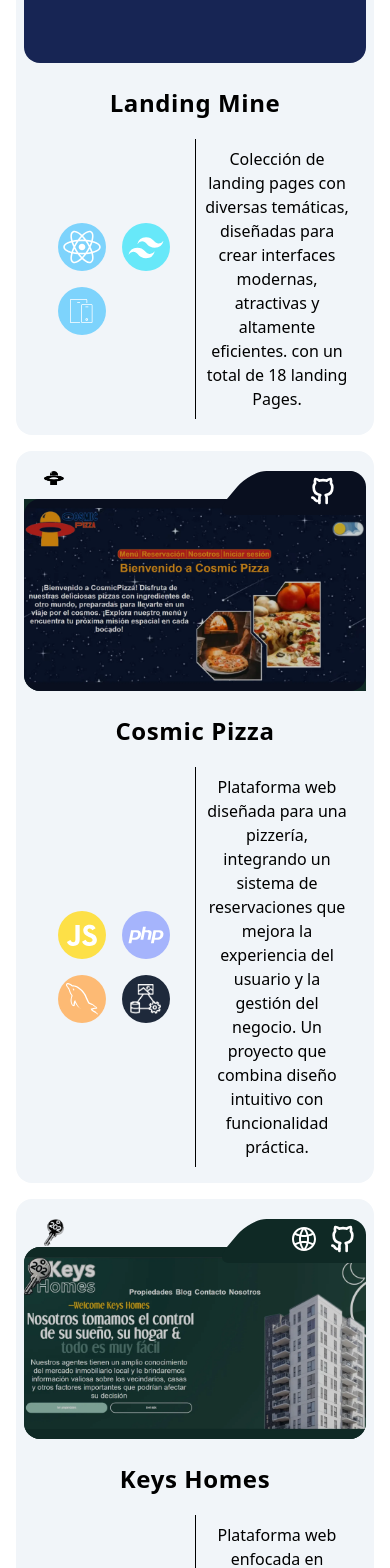
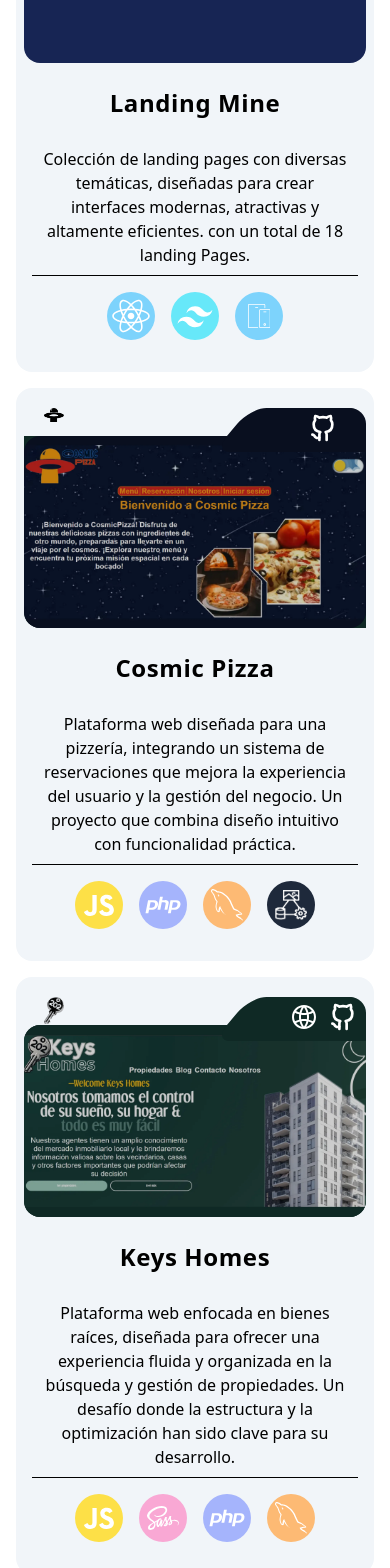
Before and after one commit to FernadoCodeDev/MyWebsite, a React (Create React App) app: page / in a window 390 px wide. Shown: the part 4180-5748 px from the top of the page. Built offline with nearby package versions, Linux system fonts and the light colour scheme; grey boxes are pictures that could not be loaded.

Commit message:
Adjustment

```diff
--- a/src/component/Pagination/page2.jsx
+++ b/src/component/Pagination/page2.jsx
@@ -37,7 +37,7 @@ const page2 = () => {
 
           <div className="overflow-hidden max-h-0 transition-all duration-700 ease-in-out group-hover:max-h-[500px]">
             <p className="text-base md:text-lg">
-              Al conocer PHP, tenía claro que debía dominar su mejor aliado:
+              Al conocer PHP, tenía claro que debía dominar su mejor aliado que es
               Laravel. Con este framework optimizo y organizo el Back-End con
               autenticación, enrutamiento, validación, control de sesiones y
               mucho más. Laravel me permite escribir código limpio, escalable y
--- a/src/component/layout/Header.jsx
+++ b/src/component/layout/Header.jsx
@@ -59,7 +59,7 @@ const Header = () => {
 
             <div className="grid items-center justify-center w-full max-w-[60rem] grid-cols-2 gap-4 md:grid-cols-4">
               <a
-                href="www.linkedin.com/in/fernando-mejía-866a4b363"
+                href="https://www.linkedin.com/in/fernando-mej%C3%ADa-866a4b363/"
                 target="_blank"
                 rel="noopener noreferrer"
               >
--- a/src/component/sections/ThirdSection.jsx
+++ b/src/component/sections/ThirdSection.jsx
@@ -86,8 +86,8 @@ const ThirdSection = () => {
               Landing Mine
             </span>
 
-            <div class="grid grid-cols-2 w-full justify-center mt-5">
-              <div class="grid grid-cols-2 gap-4 m-auto items-center justify-center p-4">
+            <div class="grid grid-cols-1 md:grid-cols-2 w-full justify-center mt-5">
+              <div class="order-2 md:order-1 grid grid-cols-3 md:grid-cols-2  gap-4 m-auto items-center justify-center p-4">
                 <div className="flex flex-col items-center justify-center w-12 h-12 p-1 rounded-full md:w-20 md:h-20 bg-sky-300">
                   <SVGRect />
                 </div>
@@ -101,7 +101,7 @@ const ThirdSection = () => {
                 </div>
               </div>
 
-              <div class="flex-1 text-center p-2  border-l border-black dark:border-white">
+              <div class="order-1 md:order-2 flex-1 text-center p-2 border-b md:border-b-0 md:border-l border-black dark:border-white">
                 <h1 class="block text-base md:text-xl">
                   Colección de landing pages con diversas temáticas, diseñadas
                   para crear interfaces modernas, atractivas y altamente
@@ -146,8 +146,17 @@ const ThirdSection = () => {
               Cosmic Pizza
             </span>
 
-            <div class="grid grid-cols-2 w-full justify-center mt-5">
-              <div class="grid grid-cols-2 gap-4 m-auto items-center justify-center p-4 ">
+            <div class="grid grid-cols-1 w-full justify-center mt-5">
+              <div class="flex-1 text-center p-2 border-b border-black dark:border-white">
+                <h1 class="block text-base md:text-xl">
+                  Plataforma web diseñada para una pizzería, integrando un
+                  sistema de reservaciones que mejora la experiencia del usuario
+                  y la gestión del negocio. Un proyecto que combina diseño
+                  intuitivo con funcionalidad práctica.
+                </h1>
+              </div>
+
+              <div class="grid grid-cols-4  gap-4 m-auto items-center justify-center p-4">
                 <div className="flex flex-col items-center justify-center w-12 h-12 p-1 bg-yellow-300 rounded-full md:w-20 md:h-20">
                   <SVGJS />
                 </div>
@@ -163,15 +172,6 @@ const ThirdSection = () => {
                 <div className="flex flex-col items-center justify-center w-12 h-12 p-2 rounded-full md:p-4 md:w-20 md:h-20 bg-slate-800">
                   <img src={MVC} alt="MVC" className="invert" />
                 </div>
-              </div>
-
-              <div class="flex-1 text-center p-2 border-l border-black dark:border-white">
-                <h1 class="block text-base md:text-xl">
-                  Plataforma web diseñada para una pizzería, integrando un
-                  sistema de reservaciones que mejora la experiencia del usuario
-                  y la gestión del negocio. Un proyecto que combina diseño
-                  intuitivo con funcionalidad práctica.
-                </h1>
               </div>
             </div>
           </div>
@@ -219,8 +219,17 @@ const ThirdSection = () => {
               Keys Homes
             </span>
 
-            <div class="grid grid-cols-2 w-full justify-center mt-5">
-              <div class="grid grid-cols-2 gap-4 m-auto items-center justify-center p-4   dark:border-white">
+            <div class="grid grid-cols-1 w-full justify-center mt-5">
+              <div class="flex-1 text-center p-2 border-b border-black dark:border-white">
+                <h1 class="block text-base md:text-xl">
+                  Plataforma web enfocada en bienes raíces, diseñada para
+                  ofrecer una experiencia fluida y organizada en la búsqueda y
+                  gestión de propiedades. Un desafío donde la estructura y la
+                  optimización han sido clave para su desarrollo.
+                </h1>
+              </div>
+
+              <div class="grid grid-cols-4 gap-4 m-auto items-center justify-center p-4">
                 <div className="flex flex-col items-center justify-center w-12 h-12 p-1 bg-yellow-300 rounded-full md:w-20 md:h-20">
                   <SVGJS />
                 </div>
@@ -237,15 +246,6 @@ const ThirdSection = () => {
                   <SVGmysql />
                 </div>
               </div>
-
-              <div class="flex-1 text-center p-2 border-l border-black dark:border-white">
-                <h1 class="block text-base md:text-xl">
-                  Plataforma web enfocada en bienes raíces, diseñada para
-                  ofrecer una experiencia fluida y organizada en la búsqueda y
-                  gestión de propiedades. Un desafío donde la estructura y la
-                  optimización han sido clave para su desarrollo.
-                </h1>
-              </div>
             </div>
           </div>
         </div>
```
